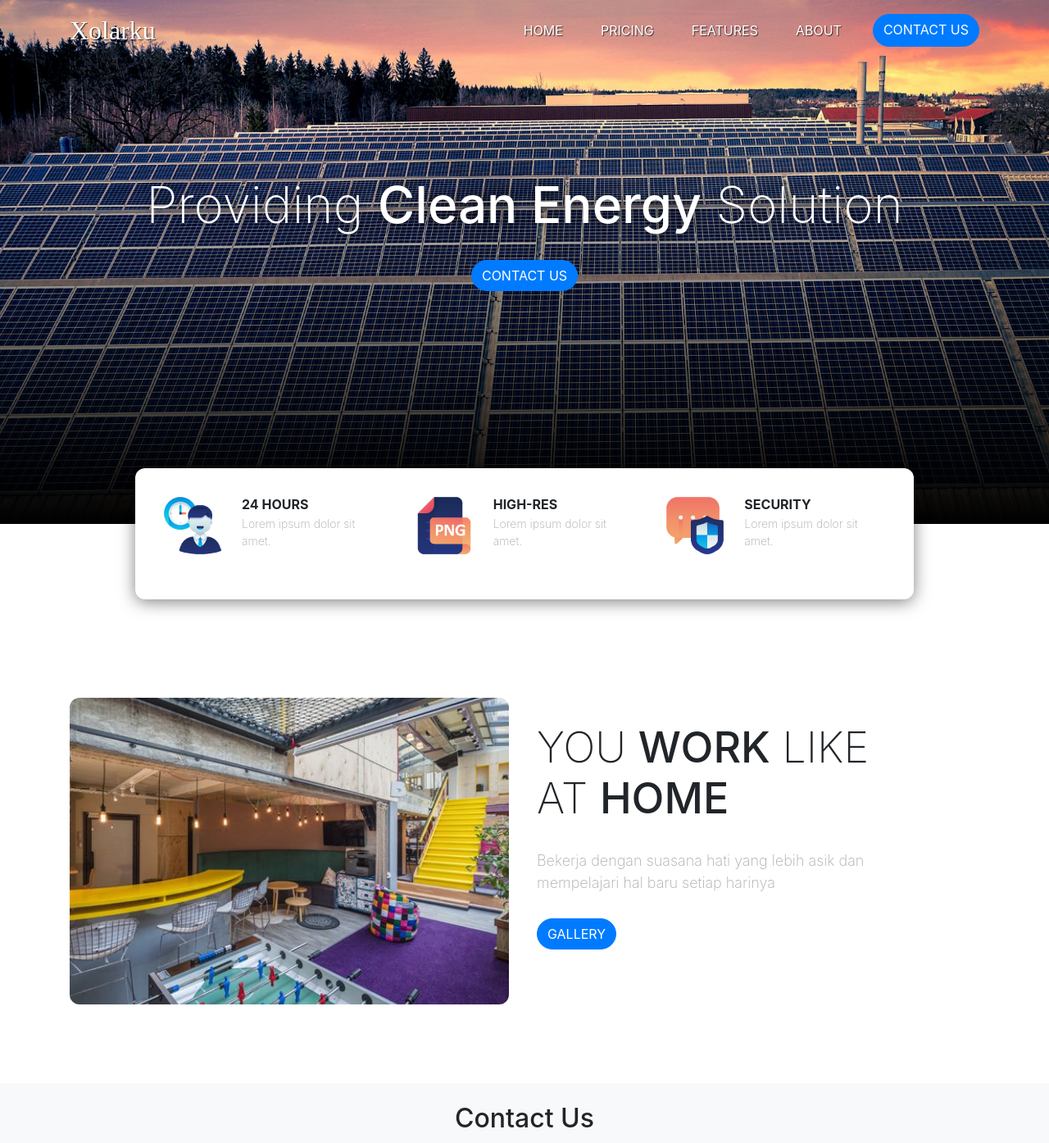
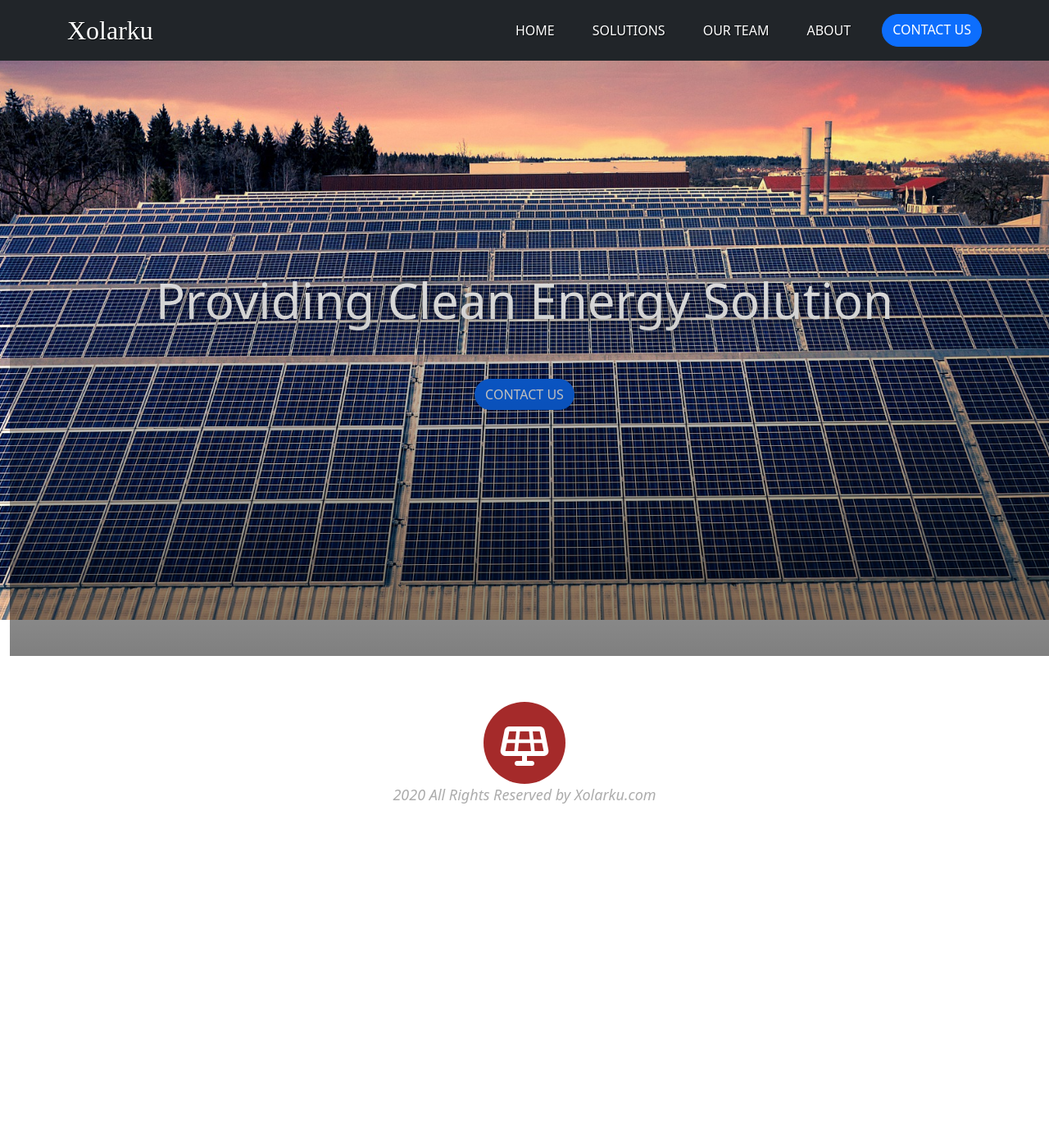
Before and after one commit to jazwar/Xolarku, a plain HTML site: page index.html in a window 1280 px wide. Shown: the top 1394 px of the page at 82% size. After the commit the page ends 999 px from the top, so only its background shows below. Drawn offline with nearby package versions, Linux system fonts and the light colour scheme; a web font is replaced by a local one.

Commit message:
V1
first version

```diff
--- a/index.html
+++ b/index.html
@@ -1,176 +1,79 @@
 <!doctype html>
 <html lang="en">
   <head>
-    <!-- Required meta tags -->
+
        <meta charset="utf-8">
-    <meta name="viewport" content="width=device-width, initial-scale=1, shrink-to-fit=no">
-
-    <!-- Bootstrap CSS -->
-    <link rel="stylesheet" href="https://cdn.jsdelivr.net/npm/bootstrap@4.1.3/dist/css/bootstrap.min.css" integrity="sha384-MCw98/SFnGE8fJT3GXwEOngsV7Zt27NXFoaoApmYm81iuXoPkFOJwJ8ERdknLPMO" crossorigin="anonymous">
+    <meta name="viewport" content="width=device-width, initial-scale=1">
+    <title>Xolarku.com</title>
+    <link href="https://cdn.jsdelivr.net/npm/bootstrap@5.2.0-beta1/dist/css/bootstrap.min.css" rel="stylesheet" integrity="sha384-0evHe/X+R7YkIZDRvuzKMRqM+OrBnVFBL6DOitfPri4tjfHxaWutUpFmBp4vmVor" crossorigin="anonymous">
+    <script src="https://kit.fontawesome.com/35fd24a05d.js" crossorigin="anonymous"></script>
 
     <!-- My Fonts -->
     <link href="https://fonts.googleapis.com/css2?family=Viga&display=swap" rel="stylesheet">
 
-
     <!-- My CSS -->
     <link rel="stylesheet" href="style.css">
 
-  <title>Xolarku.com</title>
   </head>
+
   <body>
-
-    <!-- Navbar -->
-
-    <nav class="navbar navbar-expand-lg navbar-light ">
+    <!-- Navbar  -->
+    <nav class="navbar navbar-expand-lg navbar-dark bg-dark">
       <div class="container">
         <a class="navbar-brand" href="#">Xolarku</a>
-          <button class="navbar-toggler" type="button" data-toggle="collapse" data-target="#navbarNavAltMarkup" aria-controls="navbarNavAltMarkup" aria-expanded="false" aria-label="Toggle navigation">
+        <button class="navbar-toggler" type="button" data-bs-toggle="collapse" data-bs-target="#navbarText" aria-controls="navbarText" aria-expanded="false" aria-label="Toggle navigation">
           <span class="navbar-toggler-icon"></span>
         </button>
-          <div class="collapse navbar-collapse" id="navbarNavAltMarkup">
-            <div class="navbar-nav ml-auto">
-              <a class="nav-item nav-link active" href="#">Home <span class="sr-only">(current)</span></a>
-              <a class="nav-item nav-link" href="#">Pricing</a>
-              <a class="nav-item nav-link" href="#">Features</a>
-              <a class="nav-item nav-link" href="#">About</a>
-              <a class="nav-item btn btn-primary tombol" href="#">Contact Us</a>
-            </div>
+        <div class="collapse navbar-collapse text-right" id="navbarText">
+          <ul class="navbar-nav ms-auto mb-2 mb-lg-0">
+            <li class="nav-item">
+              <a class="nav-link active" aria-current="page" href="#">Home</a>
+            </li>
+            <li class="nav-item">
+              <a class="nav-link" href="#Solutions">Solutions</a>
+            </li>
+            <li class="nav-item">
+              <a class="nav-link" href="#ourteam">Our Team</a>
+            </li>
+            <li class="nav-item">
+              <a class="nav-link" href="#about">About</a>
+            </li>
+              <a class="nav-item btn btn-primary tombol" href="#contact">Contact Us</a>
+          </ul>
         </div>
       </div>
     </nav>
+    <!-- Navbar end -->
 
-    <!-- Akhir Navbar -->
+    <!-- My Jumbotron -->
+    <div class="container-fluid banner">
+      <div class="container text-center">
+        <h3 class="display-3">Providing <span>Clean Energy</span> Solution</h3>
+        <a href="#contact" class="btn btn-primary tombol">Contact Us</a>
+      </div>
+    </div>
+    <!-- Akhir Jumbotron -->
 
 
-    <!-- My Jumbotron -->
 
-    <div class="jumbotron jumbotron-fluid">
-      <div class="container">
-        <h1 class="display-4">Providing <span>Clean Energy</span> Solution</h1>
-        <a href="" class="btn btn-primary tombol">Contact Us</a>
-      </div>
-    </div>
-
-    <!-- Akhir Jumbotron -->
-
-    <!-- Container -->
-    <div class="container">
-
-      <!-- info panel -->
-      <div class="row justify-content-center">
-        <div class="col-lg-10 info-panel">
-
-          <div class="row">
-            <div class="col-lg">
-              <img src="img/employee.png" alt="Employee" class="float-left">
-              <h4>24 Hours</h4>
-              <p>Lorem ipsum dolor sit amet.</p>
-            </div>
-
-              <div class="col-lg">
-                <img src="img/hires.png" alt="High Res" class="float-left">
-                <h4>High-Res</h4>
-                <p>Lorem ipsum dolor sit amet.</p>
-              </div>
-
-              <div class="col-lg">
-                <img src="img/security.png" alt="Security" class="float-left">
-                <h4>Security</h4>
-                <p>Lorem ipsum dolor sit amet.</p>
-              </div>
-
-          </div>
-        </div>
-      </div>
-      <!-- akhri info panel-->
-
-      <!-- Working space -->
-
-      <div class="row workingspace mb-5 pb-5">
-        <div class="col-lg-6">
-          <img src="img/workingspace.png" alt="Workingspace" class="img-fluid">
-        </div>
-        <div class="col-lg-5">
-          <h3>You <span>work</span> like at <span>home</span></h3>
-          <p>Bekerja dengan suasana hati yang lebih asik dan mempelajari hal baru setiap harinya</p>
-          <a href="" class="btn btn-primary tombol">Gallery</a>
-        </div>
-      </div>
-
-      <!-- akhir working space-->
-
-    </div>
-    <!-- akhir container-->
+    <h1></h1>
 
 
-    <section id="contact" class="contact bg-light mb-5 pb-3">
-      <div class="container">
-        <div class="row pt-4 mb-4">
+    <!-- footer -->
+    <div class="row footer">
       <div class="col text-center">
-            <h2>Contact Us</h2>
-          </div>
-        </div>
-
-        <div class="row justify-content-center">
-          <div class="col-lg-4">
-            <div class="card text-white bg-primary mb-3 text-center">
-              <div class="card-body">
-                <h5 class="card-title">Contact Us</h5>
-                <p class="card-text">Lorem ipsum dolor sit amet consectetur adipisicing elit. Commodi, laborum?</p>
-              </div>
-            </div>
-            <ul class="list-group">
-              <li class="list-group-item"><h2>Location</h2></li>
-              <li class="list-group-item">Office</li>
-              <li class="list-group-item">Jl. Proklamsi No.82, Pegangsaan</li>
-              <li class="list-group-item">Jakarta Pusat, Indonesia</li>
-             </ul>
-          </div>
-
-
-          <div class="col-lg-6">
-            <form>
-              <div class="form-group">
-                <label for="name">Name</label>
-                <input type="text" class="form-control" id="name" placeholder="Name">
-              </div>
-              <div class="form-group">
-                <label for="mobile">Mobile Number</label>
-                <input type="text" class="form-control" id="email" placeholder="Mobile number">
-              </div>
-              <div class="form-group">
-                <label for="email">Email</label>
-                <input type="text" class="form-control" id="email" placeholder="Email Address">
-              </div>
-              <div class="form-group">
-                <label for="message">Message</label>
-                <textarea name="message" id="message" class="form-control"></textarea>
-              </div>
-              <div class="formgroup">
-                <button type="button" class="btn btn-primary">Submit</button>
-              </div>
-            </form>
-          </div>
-        </div>
-      </div>
-    </section>
-
-    <footer class="bg-dark text-white">
-      <div class="container">
-        <div class="row pt-3">
-          <div class="col text-center">
+        <span class="circle"><i class="fa-solid fa-solar-panel fa-3x"></i></span>
                 <p>2020 All Rights Reserved by Xolarku.com</p>
       </div>
     </div>
-      </div>
-    </footer>
+    <!-- akhir footer -->
 
 
 
-    <!-- Optional JavaScript -->
-    <!-- jQuery first, then Popper.js, then Bootstrap JS -->
-    <script src="https://code.jquery.com/jquery-3.3.1.slim.min.js" integrity="sha384-q8i/X+965DzO0rT7abK41JStQIAqVgRVzpbzo5smXKp4YfRvH+8abtTE1Pi6jizo" crossorigin="anonymous"></script>
-    <script src="https://cdn.jsdelivr.net/npm/popper.js@1.14.3/dist/umd/popper.min.js" integrity="sha384-ZMP7rVo3mIykV+2+9J3UJ46jBk0WLaUAdn689aCwoqbBJiSnjAK/l8WvCWPIPm49" crossorigin="anonymous"></script>
-    <script src="https://cdn.jsdelivr.net/npm/bootstrap@4.1.3/dist/js/bootstrap.min.js" integrity="sha384-ChfqqxuZUCnJSK3+MXmPNIyE6ZbWh2IMqE241rYiqJxyMiZ6OW/JmZQ5stwEULTy" crossorigin="anonymous"></script>
+
+
+
+
+    <script src="https://cdn.jsdelivr.net/npm/bootstrap@5.2.0-beta1/dist/js/bootstrap.bundle.min.js" integrity="sha384-pprn3073KE6tl6bjs2QrFaJGz5/SUsLqktiwsUTF55Jfv3qYSDhgCecCxMW52nD2" crossorigin="anonymous"></script>
   </body>
 </html>
--- a/style.css
+++ b/style.css
@@ -1,169 +1,76 @@
-/* Navbar */
-.navbar {
-    position: relative;
-    z-index: 1;
-}
 
 .navbar-brand {
     font-family: Viga;
     font-size: 32px;
 }
+.navbar {
+    font-size: 16px;
+}
+
+
 
 /* Jumbotron */
-.jumbotron {
-    background-image: url(img/solar-energy-5622969_1920.jpg);
+.banner {
+    background:url(img/solar-energy-5622969_1920.jpg) no-repeat center center;
     background-size: cover;
-    height: 540px;
-    text-align: center;
-    position: relative;
-}
-.jumbotron .container {
-    z-index: 1;
-    position: relative;
-
+    padding-top: 20%;
+    padding-bottom: 20%;
+    color: #fff;
 }
 
-.jumbotron::after {
+.banner::after {
     content: "";
     display: block;
     width: 100%;
     height: 80%;
-    background-image: linear-gradient(to top, rgba(0,0,0,1),rgba(0,0,0,0));
+    background-image: linear-gradient(to top, rgba(0,0,0,0.5),rgba(0,0,0,0));
     position: absolute;
     bottom: 0;
     }
 
-
-.jumbotron .display-4 {
-    color: white;
-    margin-top: 150px;
+.banner .display-3 {
     font-weight: 200;
     text-shadow: 1px 1px 1pc rgba(0, 0, 0, 0.6);
-    font-size: 40px;
-    margin-bottom: 30px;
+    font-size: 60px;
+    margin-bottom: 60px;
 }
 
-.jumbotron .display-4 span {
+.banner .display-3 span {
     font-weight: 500;
-}
-
-
-
-/* Info Panel*/
-.info-panel {
-    box-shadow: 0 3px 20px rgba(0, 0, 0, 0.5);
-    border-radius: 12px;
-    margin-top: -100px;
-    background-color: white;
-    padding: 30px;
-}
-
-.info-panel img {
-    width: 80px;
-    height: 80px;
-    margin-right: 20px;
-    margin-bottom: 20px;
-    }
-
-.info-panel h4 {
-    font-size: 16px;
-    text-transform: uppercase;
-    font-weight: bold;
-    margin-top: 5px;
-}
-
-.info-panel p {
-    font-size: 14px;
-    color: #acacac;
-    margin-top: -5px;
-    font-weight: 200 ;
-}
-
-/* Workingspace */
-
-.workingspace {
-    margin-top: 120px;
-    text-align: center;
-}
-
-.workingspace h3 {
-    font-size: 52px;
-    font-weight: 200;
-    text-transform: uppercase;
-    margin-top: 30px;
-}
-.workingspace h3 span {
-    font-weight: 500;
-}
-.workingspace p {
-    font-size: 18px;
-    color: #acacac;
-    font-weight: 200;
-    margin: 30px 0;
-}
-
-/* Testimonial */
-.testimonial {
-    margin-top: 100px;
-    }
-
-.testimonial h5 {
-    text-align: center;
-    font-weight: 200;
-    font-style: italic;
-    font-size: 24px;
-}
-
-.testimonial figure img {
-    width: 60px;
-    margin: 20px 10px 10px;
-    opacity: 0.6;
-}
-
-.testimonial figure img.utama {
-    width: 90px;
-    opacity: 1;
-    margin-top: 5px;
-}
-
-.testimonial figure h5 {
-    font-size: 16px;
-    font-weight: bold;
-    font-style: normal;
-    color: #1c2c5d;
-}
-
-.testimonial figure p {
-    font-size: 12px;
-    color: #acacac;
-    margin-top: -5px !important;
-
-}
-
-.testimonial figcaption {
-    text-align: center;
 }
 
 /* footer */
 .footer {
     margin-top: 100px;
 }
+
+.circle {
+    display: inline-block;
+    border-radius: 50%;
+    width: 100px;
+    margin: auto;
+    height:100px;
+    color: #fff;
+    background-color: brown;
+}
+
+.circle i {
+    position: relative;
+    top: 30px;
+}
+
 .footer p {
     color: #acacac;
     font-size: 18px;
-
+    font-style: italic;
 }
 
 
 /* Utility */
     .tombol {
     text-transform: uppercase ;
-        border-radius: 40px;
-
+        border-radius: 20px;
 }
-
-
-
 
 
 /* Desktop version*/
@@ -189,23 +96,7 @@
         margin-bottom: -8px;
     }
 
-    .jumbotron {
-        margin-top: -75px;
-        height: 640px;
-    }
 
-    .jumbotron .display-4 {
-        font-size: 62px;
-
-    }
-
-    .workingspace {
-        text-align: left;
-    }
-
-    .testimonial h5 {
-        font-size: 32px;
-    }
 
 
  }
```
Also changed, not shown: img/employee.png (deleted), img/hires.png (deleted), img/img1.png (deleted), img/img2.png (deleted), img/img3.png (deleted), img/jumbotron-bg.jpg (deleted), img/security.png (deleted), img/workingspace.png (deleted), 1 other file. Lines whose indentation alone changed are shown as unchanged.
